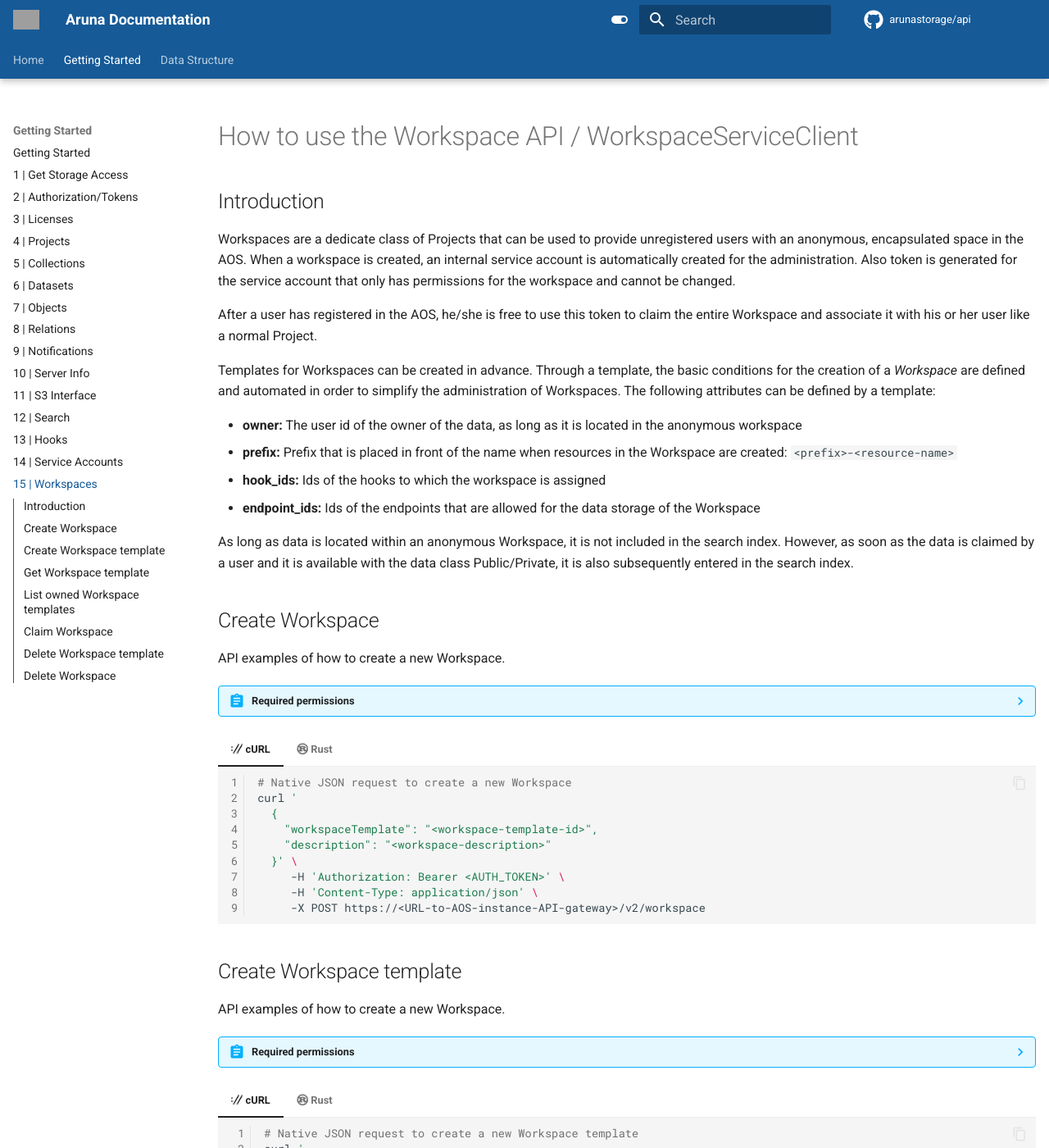
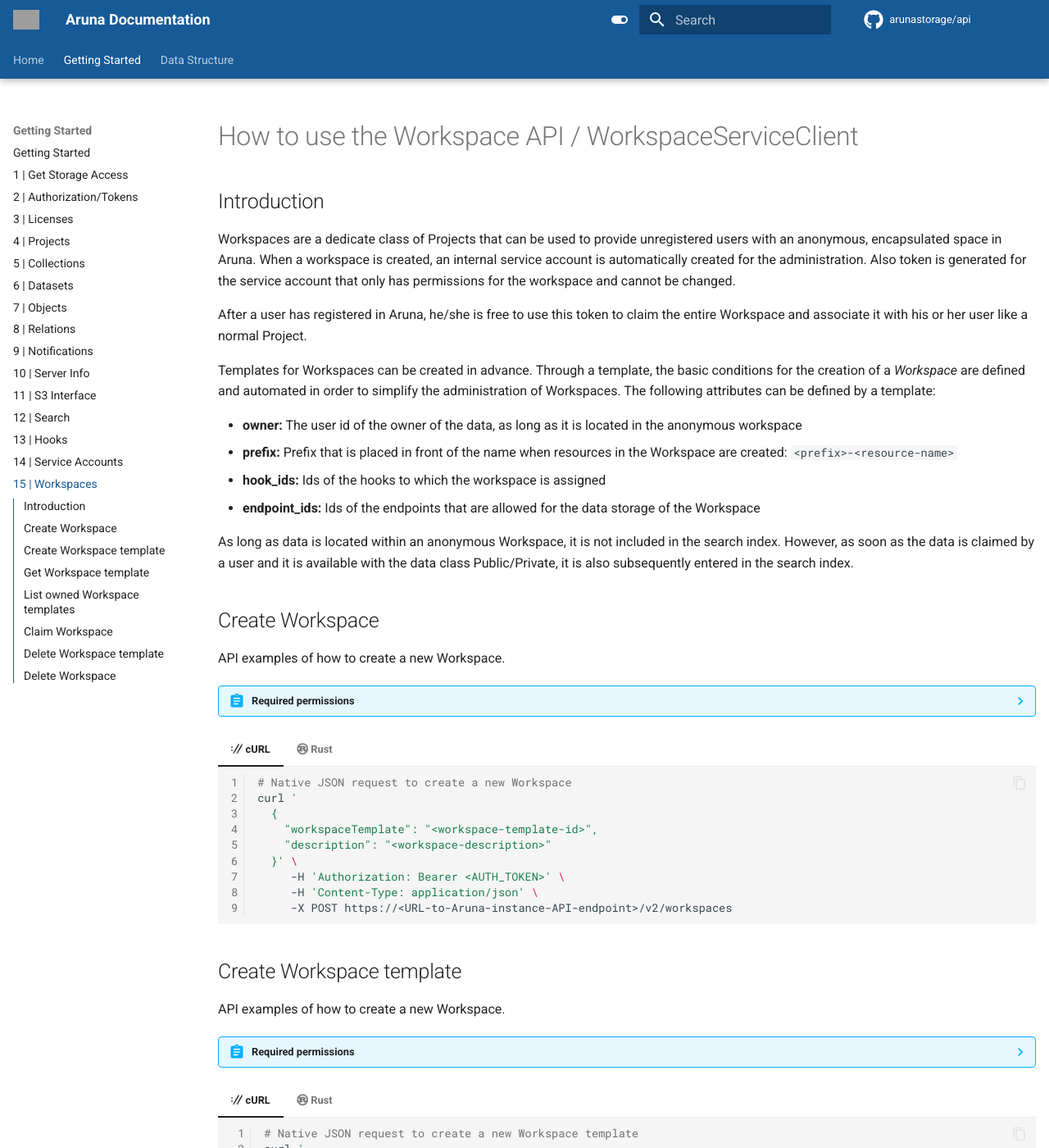
Before and after one commit to ArunaStorage/documentation, an MkDocs documentation site: the page built from docs/get_started/basic_usage/15_How-To-Workspace.md, in a window 1280 px wide and 1400 px high. Shown: the whole window at 82% size. Built offline with MkDocs 1.6.1 and Material for MkDocs 9.7.7, drawn with Linux system fonts in a browser that asks for light colours; comment, search, counter and statistics services are not loaded; the version menu is left out; some of the changed text lies outside the part shown; grey boxes are pictures that could not be loaded.

Commit message:
chore Update naming in WorkspaceService examples

````diff
--- a/docs/get_started/basic_usage/15_How-To-Workspace.md
+++ b/docs/get_started/basic_usage/15_How-To-Workspace.md
@@ -4,11 +4,11 @@
 
 ## Introduction
 
-Workspaces are a dedicate class of Projects that can be used to provide unregistered users with an anonymous, encapsulated space in the AOS.
+Workspaces are a dedicate class of Projects that can be used to provide unregistered users with an anonymous, encapsulated space in Aruna.
 When a workspace is created, an internal service account is automatically created for the administration.
 Also token is generated for the service account that only has permissions for the workspace and cannot be changed.
 
-After a user has registered in the AOS, he/she is free to use this token to claim the entire Workspace and associate it with his or her user like a normal Project.
+After a user has registered in Aruna, he/she is free to use this token to claim the entire Workspace and associate it with his or her user like a normal Project.
 
 Templates for Workspaces can be created in advance.
 Through a template, the basic conditions for the creation of a *Workspace* are defined and automated in order to simplify the administration of Workspaces.
@@ -29,7 +29,7 @@
 
 ??? Abstract "Required permissions"
 
-    To create a new Workspace you only have to be a registered AOS user.
+    To create a new Workspace you only have to be a registered Aruna user.
 
 === ":simple-curl: cURL"
 
@@ -42,7 +42,7 @@
       }' \
          -H 'Authorization: Bearer <AUTH_TOKEN>' \
          -H 'Content-Type: application/json' \
-         -X POST https://<URL-to-AOS-instance-API-gateway>/v2/workspace
+         -X POST https://<URL-to-Aruna-instance-API-endpoint>/v2/workspaces
     ```
 
 === ":simple-rust: Rust"
@@ -54,7 +54,7 @@
         description: "<workspace-description>".to_string(),
     };
 
-    // Send the request to the AOS instance gRPC gateway
+    // Send the request to the Aruna instance gRPC endpoint
     let response = workspace_client.create_workspace(request)
                                    .await
                                    .unwrap()
@@ -95,7 +95,7 @@
       }' \
          -H 'Authorization: Bearer <AUTH_TOKEN>' \
          -H 'Content-Type: application/json' \
-         -X POST https://<URL-to-AOS-instance-API-gateway>/v2/workspace/template
+         -X POST https://<URL-to-Aruna-instance-API-endpoint>/v2/workspaces/templates
     ```
 
 === ":simple-rust: Rust"
@@ -119,7 +119,7 @@
         ],
     };
 
-    // Send the request to the AOS instance gRPC gateway
+    // Send the request to the Aruna instance gRPC endpoint
     let response = workspace_client.create_workspace_template(request)
                                    .await
                                    .unwrap()
@@ -138,7 +138,7 @@
 
     To fetch a Workspace template you do not need special permissions but have to use a personal token.
 
-    Only global AOS administrators can fetch information of Workspace templates created by other users.
+    Only global Aruna administrators can fetch information of Workspace templates created by other users.
 
 === ":simple-curl: cURL"
 
@@ -146,7 +146,7 @@
     # Native JSON request to fetch information of a specific Workspace template
     curl -H 'Authorization: Bearer <AUTH_TOKEN>' \
          -H 'Content-Type: application/json' \
-         -X GET https://<URL-to-AOS-instance-API-gateway>/v2/workspace/template/{template-id}
+         -X GET https://<URL-to-Aruna-instance-API-endpoint>/v2/workspaces/templates/{template-id}
     ```
 
 === ":simple-rust: Rust"
@@ -157,7 +157,7 @@
         template_id: "<template-id>".to_string()
     };
 
-    // Send the request to the AOS instance gRPC gateway
+    // Send the request to the Aruna instance gRPC endpoint
     let response = workspace_client.get_workspace_template(request)
                                    .await
                                    .unwrap()
@@ -182,7 +182,7 @@
     # Native JSON request to fetch information of all your Workspace templates
     curl -H 'Authorization: Bearer <AUTH_TOKEN>' \
          -H 'Content-Type: application/json' \
-         -X GET https://<URL-to-AOS-instance-API-gateway>/v2/workspace/templates
+         -X GET https://<URL-to-Aruna-instance-API-endpoint>/v2/workspaces/templates
     ```
 
 === ":simple-rust: Rust"
@@ -191,7 +191,7 @@
     // Create tonic/ArunaAPI request to fetch information of all your Workspace templates
     let request = ListOwnedWorkspaceTemplatesRequest {};
 
-    // Send the request to the AOS instance gRPC gateway
+    // Send the request to the Aruna instance gRPC endpoint
     let response = workspace_client.list_owned_workspace_templates(request)
                                    .await
                                    .unwrap()
@@ -220,7 +220,7 @@
       }' \
          -H 'Authorization: Bearer <AUTH_TOKEN>' \
          -H 'Content-Type: application/json' \
-         -X POST https://<URL-to-AOS-instance-API-gateway>/v2/workspace/{workspace-id}/claim
+         -X POST https://<URL-to-Aruna-instance-API-endpoint>/v2/workspaces/{workspace-id}/claim
     ```
 
 === ":simple-rust: Rust"
@@ -232,7 +232,7 @@
         token: "<workspace-token>".to_string(),
     };
 
-    // Send the request to the AOS instance gRPC gateway
+    // Send the request to the Aruna instance gRPC endpoint
     let response = workspace_client.claim_workspace(request)
                                    .await
                                    .unwrap()
@@ -257,7 +257,7 @@
     # Native JSON request delete a Workspace template
     curl -H 'Authorization: Bearer <AUTH_TOKEN>' \
          -H 'Content-Type: application/json' \
-         -X DELETE https://<URL-to-AOS-instance-API-gateway>/v2/workspace/template/{template-id}
+         -X DELETE https://<URL-to-Aruna-instance-API-endpoint>/v2/workspaces/template/{template-id}
     ```
 
 === ":simple-rust: Rust"
@@ -268,7 +268,7 @@
         template_id: "<template-id>".to_string()
     };
 
-    // Send the request to the AOS instance gRPC gateway
+    // Send the request to the Aruna instance gRPC endpoint
     let response = workspace_client.delete_workspace_template(request)
                                    .await
                                    .unwrap()
@@ -292,7 +292,7 @@
     # Native JSON request delete a Workspace
     curl -H 'Authorization: Bearer <AUTH_TOKEN>' \
          -H 'Content-Type: application/json' \
-         -X DELETE https://<URL-to-AOS-instance-API-gateway>/v2/workspace/{workspace-id}
+         -X DELETE https://<URL-to-Aruna-instance-API-endpoint>/v2/workspaces/{workspace-id}
     ```
 
 === ":simple-rust: Rust"
@@ -303,7 +303,7 @@
         workspace_id: "<workspace-id>".to_string()
     };
 
-    // Send the request to the AOS instance gRPC gateway
+    // Send the request to the Aruna instance gRPC endpoint
     let response = workspace_client.delete_workspace(request)
                                    .await
                                    .unwrap()
````
